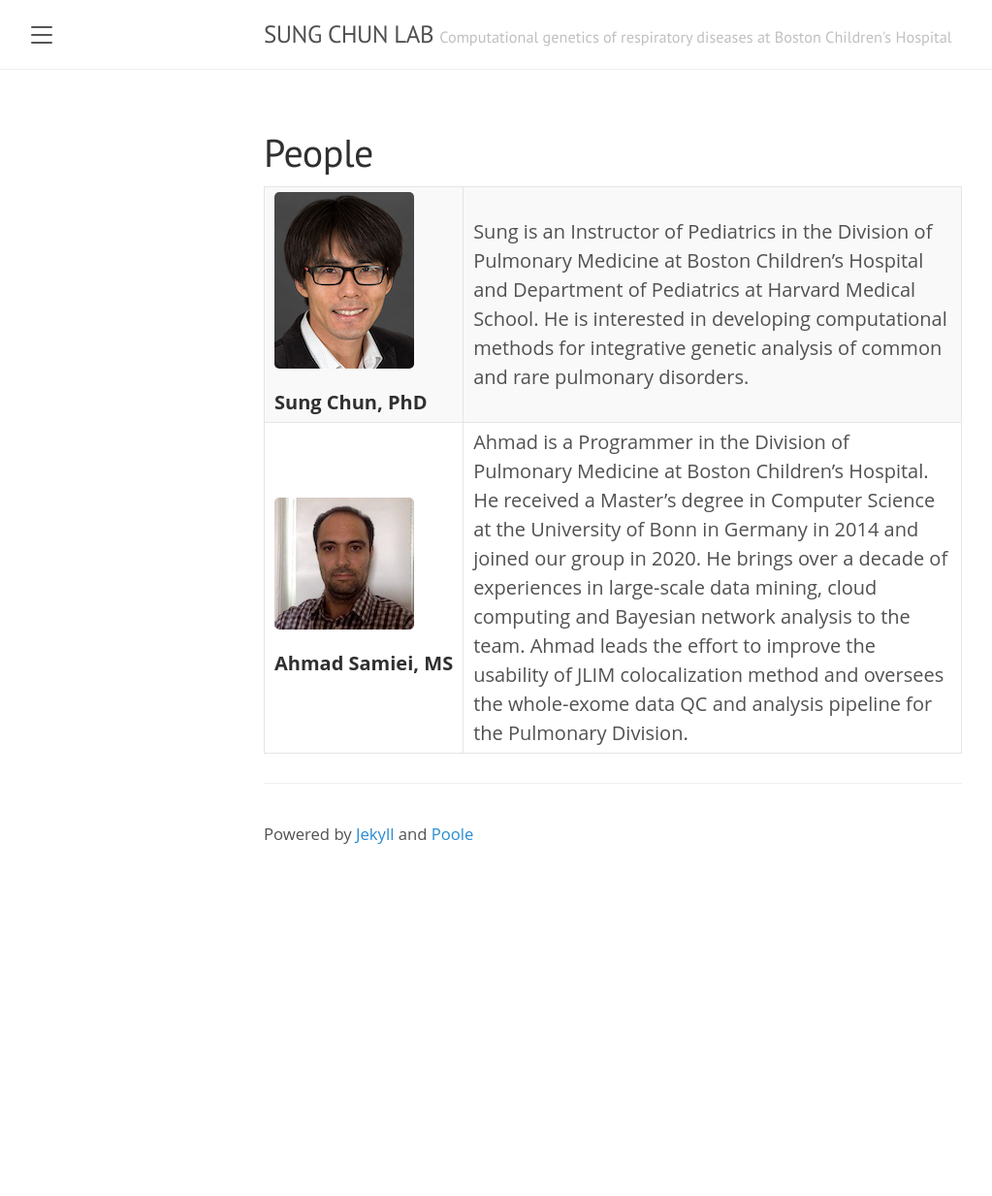
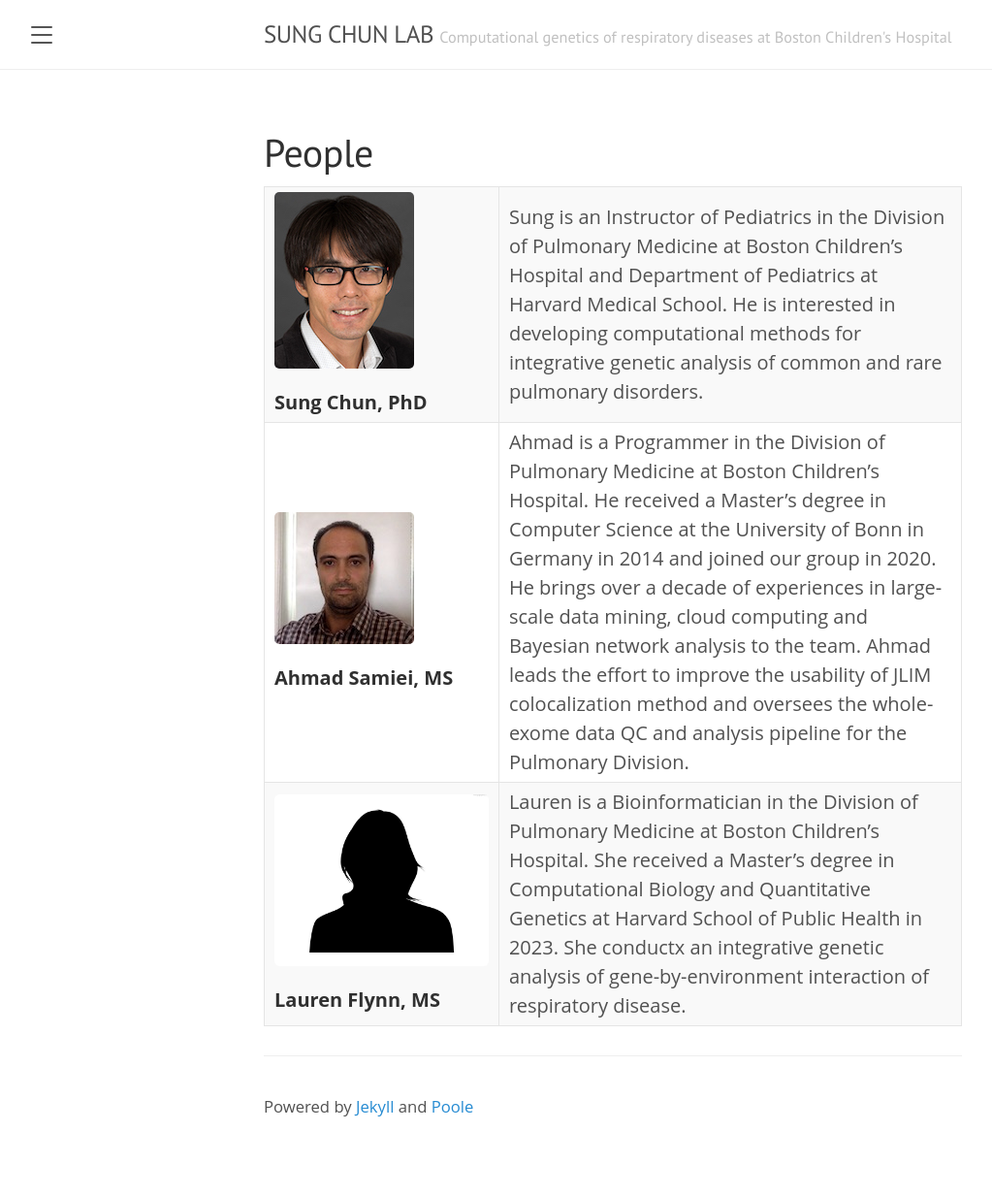
Before and after one commit to sgchun/sungchunlab, a Jekyll site: the page built from 1people.md, in a window 1280 px wide. Shown: the whole page at 97% size, without its empty margins (8-1031 px from the left). Built offline with Jekyll 4.4.1, drawn with Linux system fonts in a browser that asks for light colours; before the commit the page ends 952 px from its top, so only the background shows below that.

Commit message:
Add Lauren

```diff
--- a/1people.md
+++ b/1people.md
@@ -5,6 +5,7 @@ title: People
 
 | ![Sung Chun](/sungchunlab/Sung.jpg) **<nobr>Sung Chun, PhD</nobr>** | Sung is an Instructor of Pediatrics in the Division of Pulmonary Medicine at Boston Children's Hospital and Department of Pediatrics at Harvard Medical School. He is interested in developing computational methods for integrative genetic analysis of common and rare pulmonary disorders. |
 | ![Ahmad Samiei](/sungchunlab/Ahmad.jpg) **<nobr>Ahmad Samiei, MS</nobr>** | Ahmad is a Programmer in the Division of Pulmonary Medicine at Boston Children's Hospital. He received a Master's degree in Computer Science at the University of Bonn in Germany in 2014 and joined our group in 2020. He brings over a decade of experiences in large-scale data mining, cloud computing and Bayesian network analysis to the team. Ahmad leads the effort to improve the usability of JLIM colocalization method and oversees the whole-exome data QC and analysis pipeline for the Pulmonary Division. |
+| ![Lauren Flynn](/sungchunlab/silhouette-female.jpeg) **<nobr>Lauren Flynn, MS</nobr>** | Lauren is a Bioinformatician in the Division of Pulmonary Medicine at Boston Children's Hospital. She received a Master's degree in Computational Biology and Quantitative Genetics at Harvard School of Public Health in 2023. She conductx an integrative genetic analysis of gene-by-environment interaction of respiratory disease.
 
 ---
 <sub>Powered by [Jekyll](https://github.com/mojombo/jekyll) and [Poole](http://getpoole.com)</sub>
```
